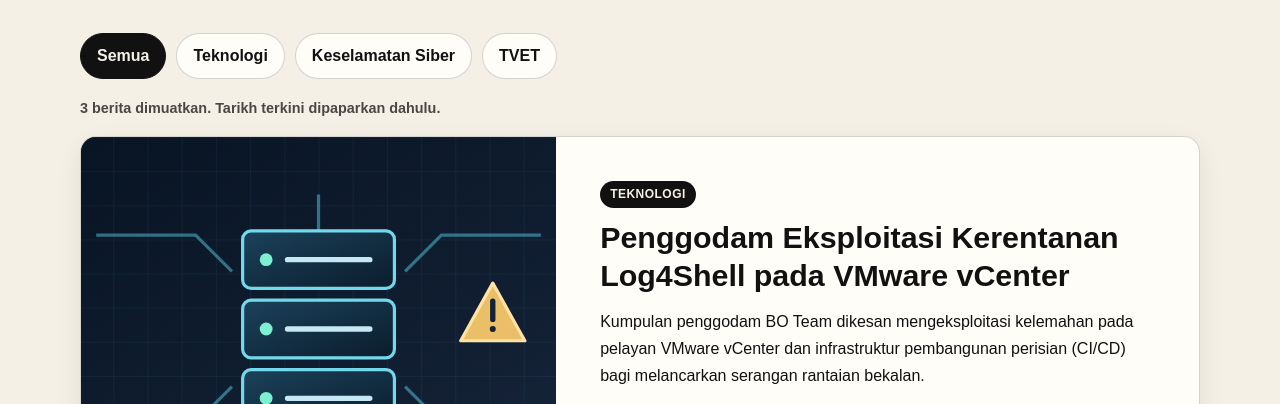
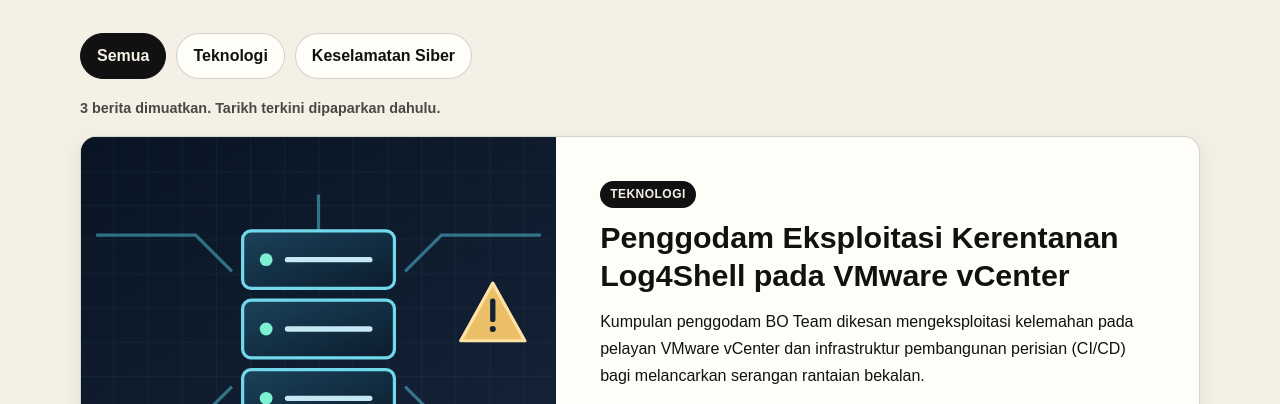
Before and after one commit to callmerezz/kelab-dev, a plain HTML site: page berita.html in a window 1280 px wide. Shown: the part 336-740 px from the top of the page. Drawn offline with Linux system fonts and the light colour scheme.

Commit message:
UPDATE !

```diff
--- a/berita.html
+++ b/berita.html
@@ -60,7 +60,6 @@
             <button class="news-filter-button" type="button" data-news-filter="all" aria-pressed="true">Semua</button>
             <button class="news-filter-button" type="button" data-news-filter="Teknologi" aria-pressed="false">Teknologi</button>
             <button class="news-filter-button" type="button" data-news-filter="Keselamatan Siber" aria-pressed="false">Keselamatan Siber</button>
-            <button class="news-filter-button" type="button" data-news-filter="TVET" aria-pressed="false">TVET</button>
         </div>
         <p id="archive-news-status" class="news-load-status" role="status" aria-live="polite">Memuat berita terkini...</p>
 
--- a/news-data.js
+++ b/news-data.js
@@ -29,7 +29,7 @@ function normalizeNewsArticle(article) {
         !article.summary.trim() ||
         typeof article.source !== "string" ||
         !article.source.trim() ||
-        !["Keselamatan Siber", "Teknologi", "TVET"].includes(article.category)
+        (article.category !== "Keselamatan Siber" && article.category !== "Teknologi")
     ) {
         return null;
     }
```
